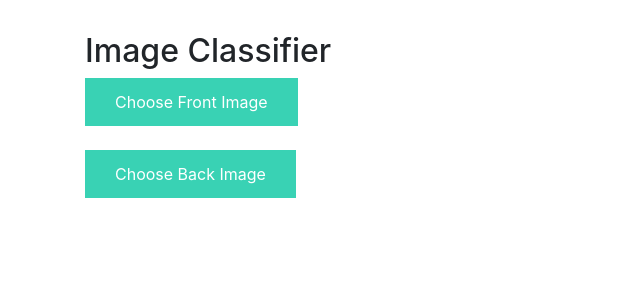
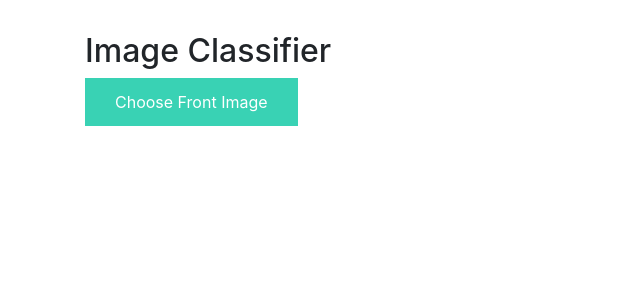
Before and after one commit to NetoWarrior/Betel-Leave-Freshness-and-Edibilty-Detection-App, a Flask app: page / in a window 1280 px wide. Shown: the part 56-356 px from the top of the page, without its empty margins (0-640 px from the left). Run offline with Flask 2, Linux system fonts and the light colour scheme; some libraries are stand-ins or nearby versions.

Commit message:
Final changes

```diff
--- a/templates/index.html
+++ b/templates/index.html
@@ -6,13 +6,6 @@
     <form id="upload-file" method="post" enctype="multipart/form-data">
         <label for="imageUpload" class="upload-label">
             Choose Front Image
-        </label>
-        <input type="file" name="file" id="imageUpload" accept=".png, .jpg, .jpeg">
-    </form>
-
-    <form id="upload-file" method="post" enctype="multipart/form-data">
-        <label for="imageUpload" class="upload-label">
-            Choose Back Image
         </label>
         <input type="file" name="file" id="imageUpload" accept=".png, .jpg, .jpeg">
     </form>
```
Also changed, not shown: uploads/20210414_181616.jpg (added), uploads/20210414_181616marked.jpg (added).
